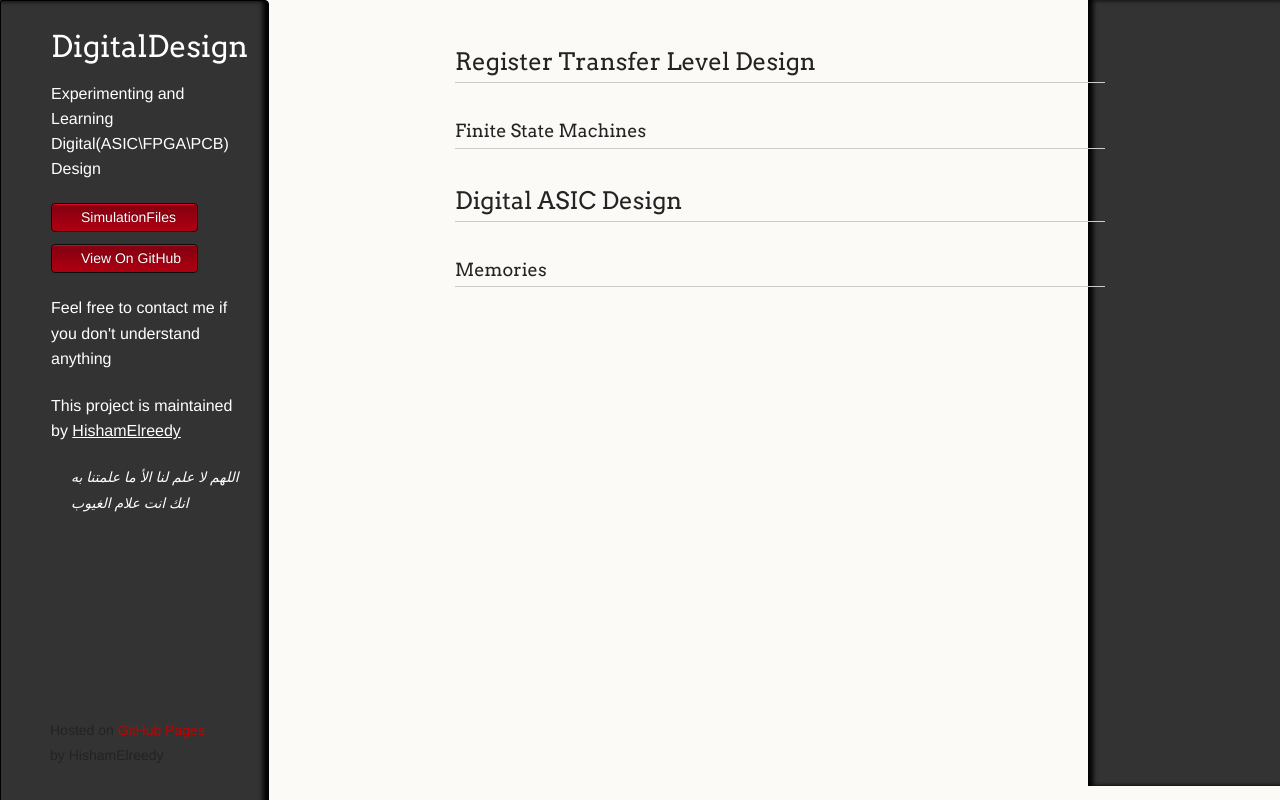
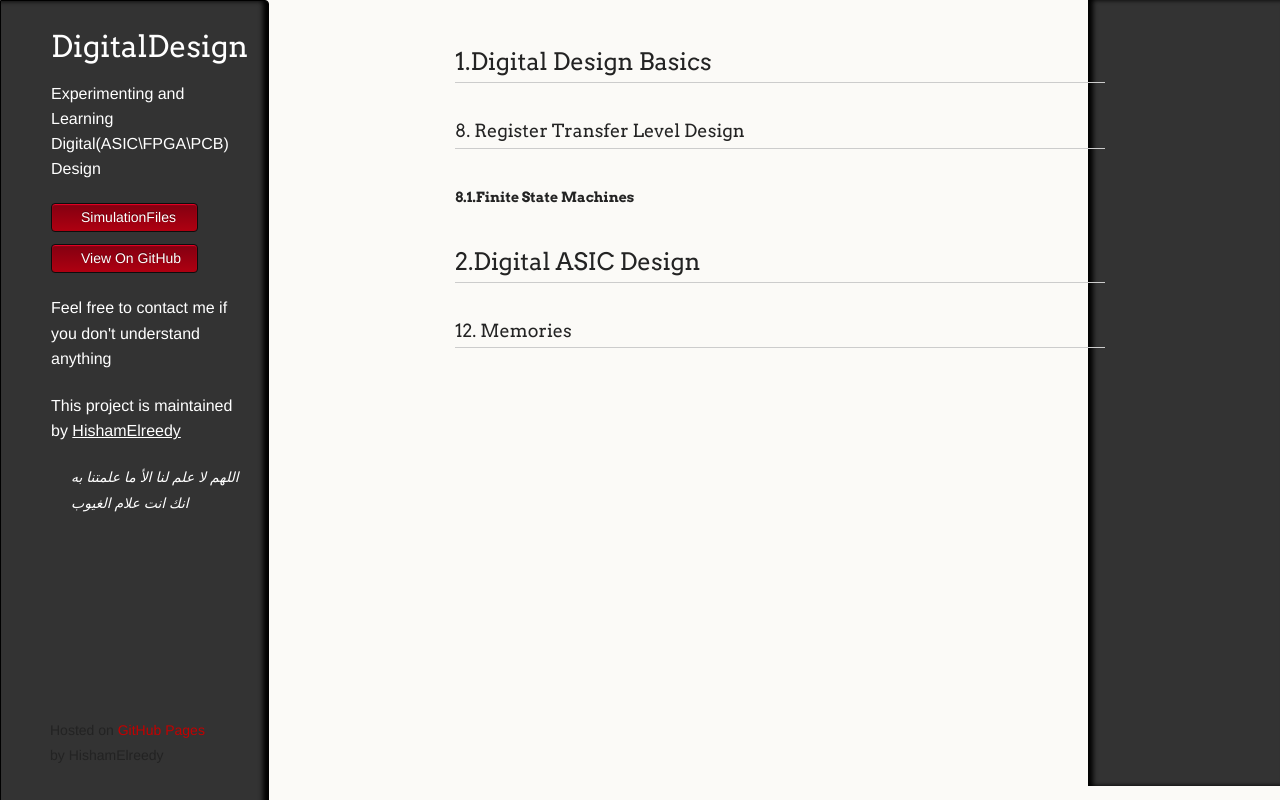
Before and after one commit to Digital-Systems-Design/Digital-IC-Design, a plain HTML site: page index.html in a window 1280 px wide. Drawn offline with nearby package versions, Linux system fonts and the light colour scheme; some packages are replaced by stand-ins of ours; a script that the page names is missing; a web font is replaced by a local one.

Commit message:
impcommit

```diff
--- a/index.html
+++ b/index.html
@@ -27,10 +27,11 @@
 
         </header>
     <section>
-        <h2>Register Transfer Level Design</h2>
-            <h3>Finite State Machines</h3>
-        <h2>Digital ASIC Design</h2>
-            <h3>Memories</h3>
+        <h2>1.Digital Design Basics</h2>
+        <h3>8. Register Transfer Level Design</h3>
+            <h4>8.1.Finite State Machines</h4>
+        <h2>2.Digital ASIC Design</h2>
+            <h3>12. Memories</h3>
 
     </section>
 <footer>
```
